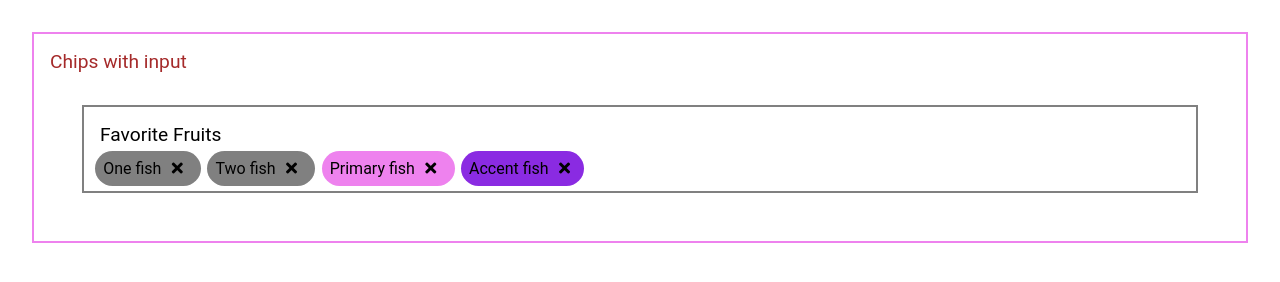
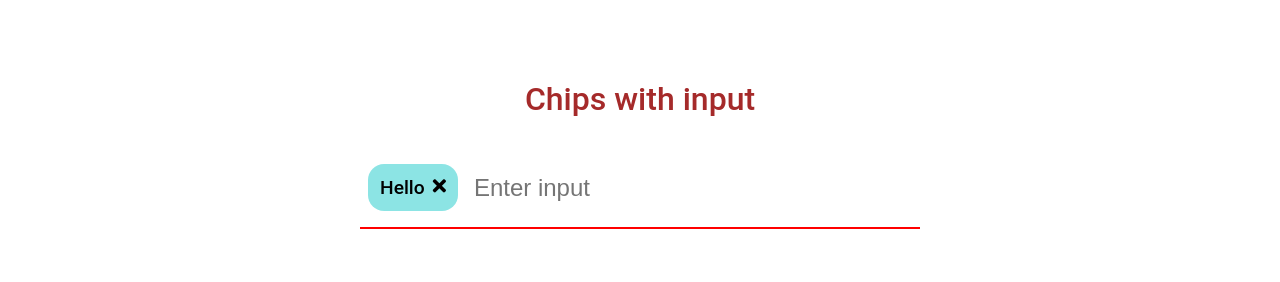
Before and after one commit to ranitasahaa1230/Flexbox-Practice, a plain HTML site: page Chips/index.html in a window 1280 px wide. Drawn offline with Linux system fonts and the light colour scheme.

Commit message:
[feat] complete chips

```diff
--- a/Chips/index.html
+++ b/Chips/index.html
@@ -12,22 +12,19 @@
     <link rel="stylesheet" href="./style.css" />
 </head>
 <body>
-    <!-- <div>
-        <label>Favorite Fruits</label>
-        <div><input type="text" placeholder="Add your favourite fruits" /></div>
 
-    </div> -->
-    <div>
-        <p>Chips with input</p>
-    <div class="chips">
-        <mat-label>Favorite Fruits</mat-label>
-        <mat-chip-list aria-label="Fish selection">
-            <mat-chip>One fish <span><i class="fas fa-times"></i></span> </mat-chip>
-            <mat-chip> Two fish <span><i class="fas fa-times"></i></span> </mat-chip>
-            <mat-chip color="primary" selected>Primary fish <span><i class="fas fa-times"></i></span> </mat-chip>
-            <mat-chip color="accent" selected>Accent fish <span><i class="fas fa-times"></i></span> </mat-chip>
-          </mat-chip-list>
-    </div>
-      </div>
+        <section>Chips with input<br><br>
+        <div class="chips_container">
+            <div class="chips">
+              <div class="chip">
+                <p>Hello</p>
+                <i class="fas fa-times" onclick="this.parentElement.style.display='none'"></i>
+              </div>
+            </div>
+            <input type="text" name="input" class="input" placeholder="Enter input"/>
+          </div>
+        </section>
+
+    <script src="./script.js"></script>
 </body>
 </html>
--- a/Chips/script.js
+++ b/Chips/script.js
@@ -0,0 +1,35 @@
+const input = document.querySelector("input");
+const chips = document.querySelector(".chips");
+
+
+const handleOutput=userFruit=>{
+    const div=document.createElement("div");
+    div.setAttribute("class","chip");
+    const p=document.createElement("p");
+    p.innerHTML=userFruit;
+    const iEl=document.createElement("i");
+    iEl.setAttribute("class","fas fa-times");
+
+    div.appendChild(p);
+    div.appendChild(iEl);
+    chips.appendChild(div);
+
+
+}
+
+function handleInput(e){
+    if(e.key==="Enter"){
+        const newFruit=e.target.value;
+        if(newFruit.length>0){
+            handleOutput(newFruit);
+            input.value="";
+        }
+    }
+}
+// iEl.addEventListener("click",(e)=>{
+//     if(e.target.classList===".fas"){
+//         this.parentElement.style.display="none";
+//     }
+// })
+
+input.addEventListener("keyup", handleInput);
--- a/Chips/style.css
+++ b/Chips/style.css
@@ -6,49 +6,64 @@
 html {
   font-family: Roboto, sans-serif;
 }
-div{
-    width:0 auto;
-    margin: 2rem;
-    padding: 1rem;
-    border: 2px solid violet;
+body{
+   margin: 3rem;
+    height: 100vh;
+    font-weight: 500;
+}
+section{
+    color:brown;
+    padding: 2rem;
+    font-size: 2rem;
+    display: flex;
+    justify-content: center;
+    align-items: center;
+    flex-direction: column;
+}
 
-}
-mat-label{
+.chips_container{
     display: flex;
-    justify-content: flex-start;
-    margin: 0.5rem;
-    font-size: 1.2rem;
+    border-bottom: 2px solid red;
+    width: 50%;
     flex-wrap: wrap;
-}
-p{
-    font-size: 1.2rem;
-    color:brown;
 }
 
 .chips{
-    border: 2px solid gray;
-    padding: 0.5rem;
+    display: flex;
+    flex-wrap: wrap;
+    margin: 0.5rem 0;
 }
 
-mat-chip,i{
-    padding: 0.2em;
-    margin: 0.2rem;
-    border-radius:2.5rem;
+.chip{
+    padding: 0.75rem;
+    background-color: rgba(29, 201, 201, 0.507);
+    border-radius: 1rem;
+    margin: 0 0.5rem 0.5rem 0.5rem;
+    font-size: 1.2rem;
+    display: flex;
 }
 
-mat-chip{
-    background: gray;
-    padding: 0.5em;
+.chip:hover{
+    background-color: rgba(128, 128, 128, 0.719);
+    transition: 0.2s;
 }
 
-i{
+.chip p{
+    color: black;
+    margin-right: 0.5rem;
+}
+
+.chip i{
+    cursor: pointer;
     color: black;
 }
 
-mat-chip:nth-child(3){
-    background: violet;
+input{
+    outline: none;
+    border: none;
+    flex: 1;
+    min-width: 100px;
+    font-size: 1.5rem;
+    padding-bottom: 0.5rem;
+    margin-left: 0.5rem;
 }
-
-mat-chip:nth-child(4){
-    background: blueviolet;
-}
```
